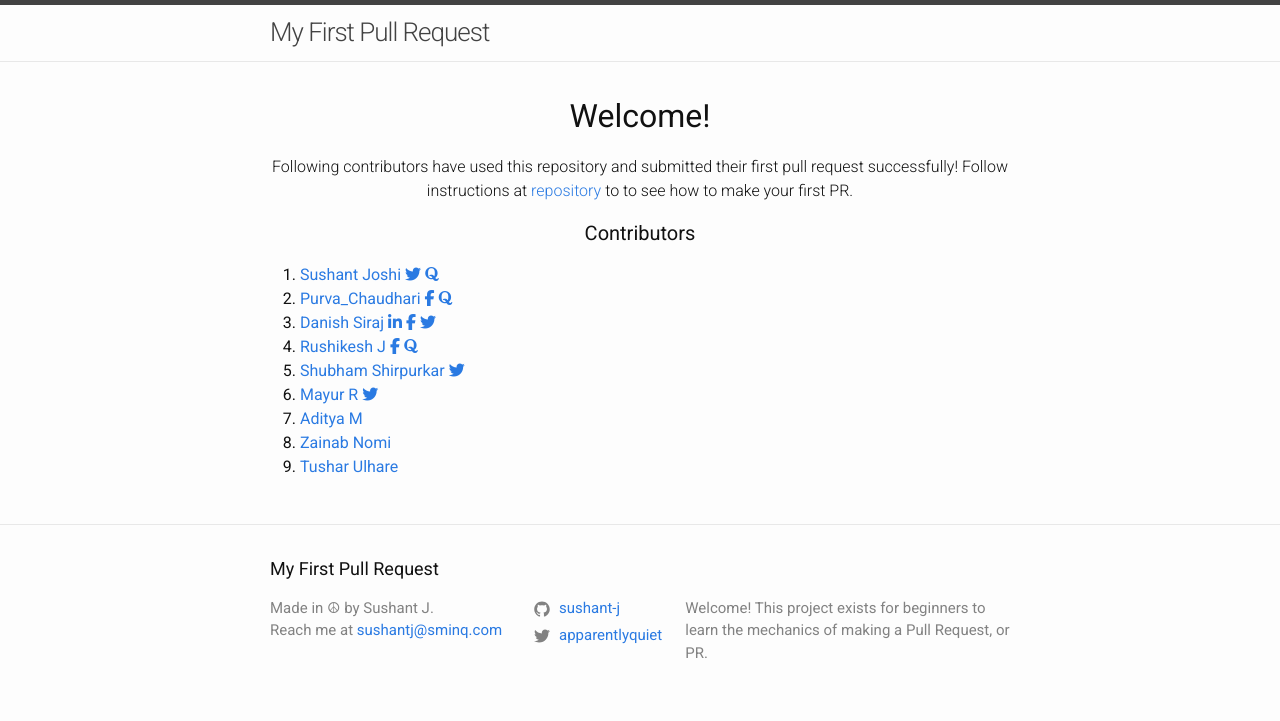
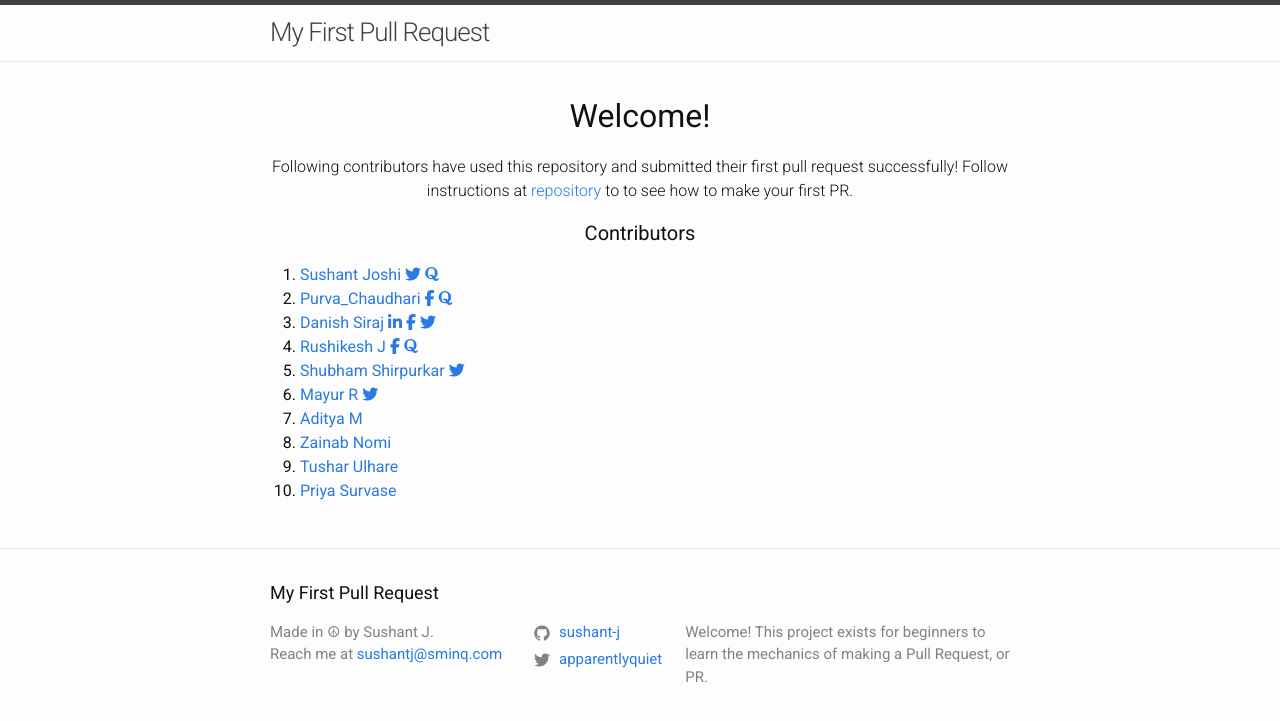
Before and after one commit to sushant-j/my-first-pull-request, a Jekyll site: the page built from index.md, in a window 1280 px wide. Shown: the top 721 px of the page. Built offline with Jekyll 4.4.1, drawn with Linux system fonts in a browser that asks for light colours; nearby versions of some CDN libraries.

Commit message:
Added my Name

```diff
--- a/_layouts/home.html
+++ b/_layouts/home.html
@@ -89,5 +89,10 @@ layout: default
         Tushar Ulhare
       </a>
     </li>
+      <li>
+      <a href="https://github.com/priya-survase/">
+        Priya Survase
+      </a>
+    </li>
   </ol>
 </div>
```
